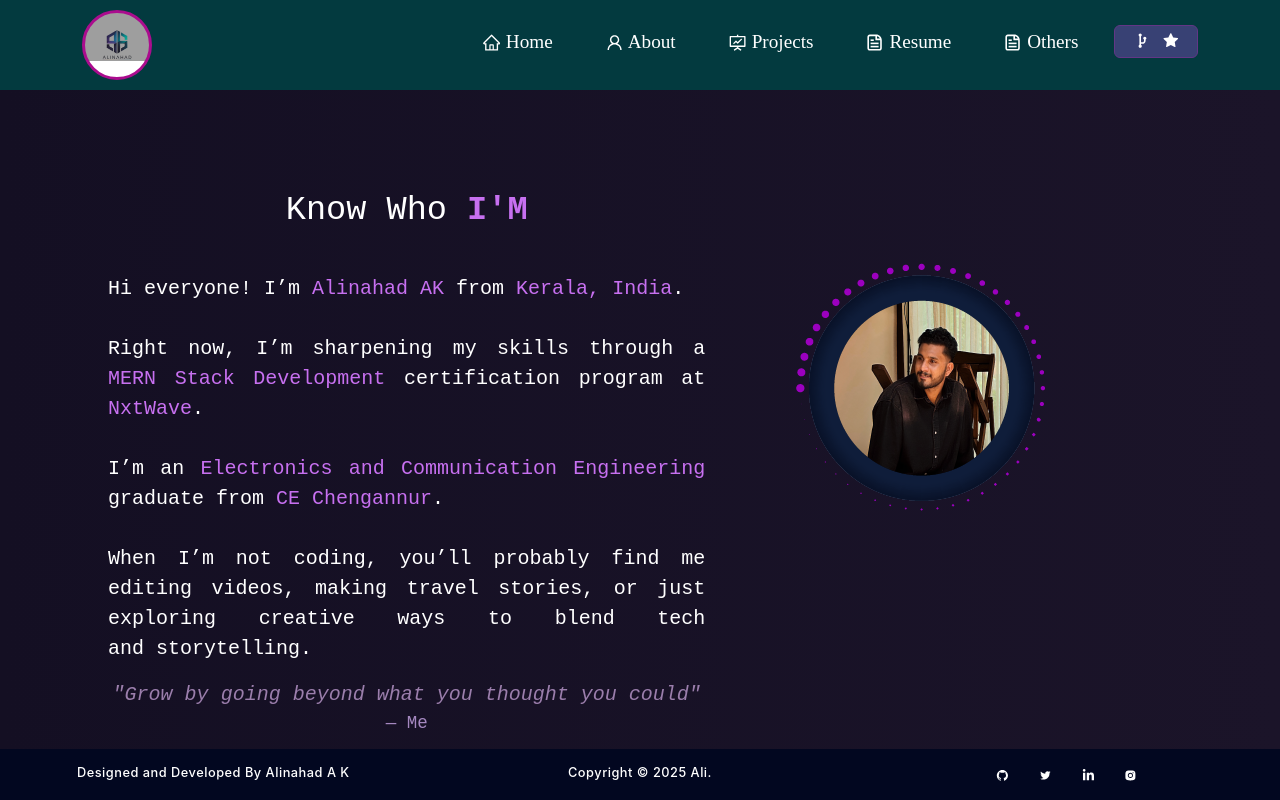
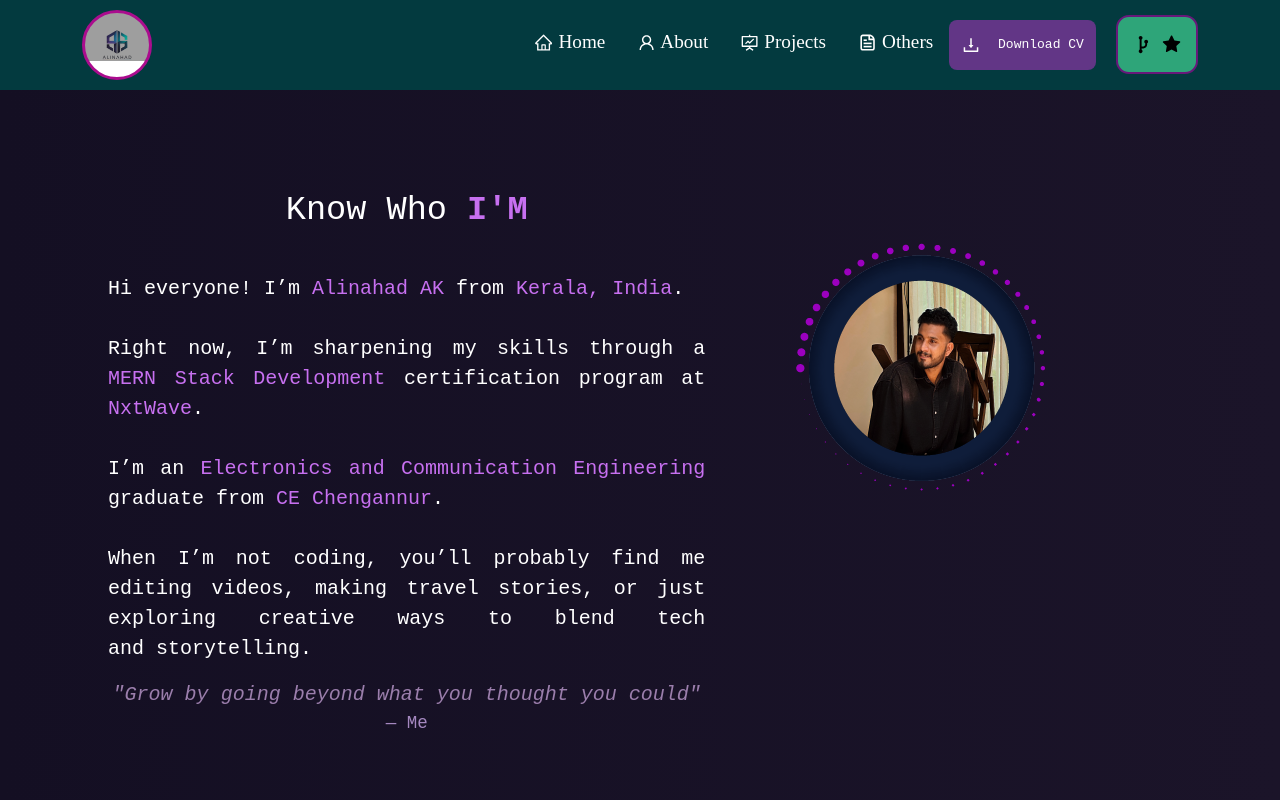
Before and after one commit to ALINAHAD/PortfolioAlinahadAK, a React (Vite) app: page /about in a window 1280 px wide. Shown: the top 800 px of the page. Built offline with nearby package versions, Linux system fonts and the light colour scheme; grey boxes are pictures that could not be loaded; a web font is replaced by a local one.

Commit message:
essentials

```diff
--- a/src/App.jsx
+++ b/src/App.jsx
@@ -6,7 +6,7 @@ import About from "./components/About/About";
 import Projects from "./components/Projects/Projects";
 import Others from "./components/Others";
 import Footer from "./components/Footer";
-import Resume from "./components/Resume/ResumeNew";
+
 import {
   BrowserRouter as Router,
   Route,
@@ -14,9 +14,9 @@ import {
   Navigate
 } from "react-router-dom";
 import ScrollToTop from "./components/ScrollToTop";
+import "bootstrap/dist/css/bootstrap.min.css";
 import "./style.css";
 import "./App.css";
-import "bootstrap/dist/css/bootstrap.min.css";
 
 function App() {
   const [load, upadateLoad] = useState(true);
@@ -39,7 +39,7 @@ function App() {
           <Route path="/" element={<Home />} />
           <Route path="/project" element={<Projects />} />
           <Route path="/about" element={<About />} />
-          <Route path="/resume" element={<Resume />} />
+
           <Route path="/others" element={<Others />} />
           <Route path="*" element={<Navigate to="/"/>} />
         </Routes>
--- a/src/components/About/Github.jsx
+++ /dev/null
@@ -1,28 +0,0 @@
-import React from "react";
-import GitHubCalendar from "react-github-calendar";
-import { Row } from "react-bootstrap";
-
-function Github() {
-  return (
-    <Row
-      style={{
-        justifyContent: "center",
-        paddingBottom: "10px",
-        color: "white",
-      }}
-    >
-      <h1 className="project-heading pb-4" style={{ paddingBottom: "20px" }}>
-        Days I <strong className="purple">Code</strong>
-      </h1>
-      <GitHubCalendar
-        username="soumyajit4419"
-        blockSize={30}
-        blockMargin={10}
-        color="#c084f5"
-        fontSize={20}
-      />
-    </Row>
-  );
-}
-
-export default Github;
--- a/src/components/Home/Home.jsx
+++ b/src/components/Home/Home.jsx
@@ -5,7 +5,7 @@ import Particle from "../Particle";
 import Home2 from "./Home2";
 import Type from "./Type";
 import Techstack from "../About/Techstack";
-import Github from "../About/Github";
+
 import {
   AiFillGithub,
   AiOutlineTwitter,
--- a/src/components/Navbar.jsx
+++ b/src/components/Navbar.jsx
@@ -1,122 +1,101 @@
-import React, { useState } from "react";
+import React, { useState, useEffect } from "react";
 import Navbar from "react-bootstrap/Navbar";
 import Nav from "react-bootstrap/Nav";
 import Container from "react-bootstrap/Container";
 import MyBrandLogo from "/MyBrandLogo.png";
 
 
-import Button from "react-bootstrap/Button";
 import { Link } from "react-router-dom";
 import { CgGitFork } from "react-icons/cg";
-import { ImBlog } from "react-icons/im";
-import {
-  AiFillStar,
-  AiOutlineHome,
-  AiOutlineFundProjectionScreen,
-  AiOutlineUser,
-} from "react-icons/ai";
-
+import { AiFillStar, AiOutlineHome, AiOutlineFundProjectionScreen, AiOutlineUser } from "react-icons/ai";
 import { CgFileDocument } from "react-icons/cg";
 
+import Button from "react-bootstrap/Button";
+import Particle from "./Particle";
+import pdf from "../assets/alinahadresume2025fullstackdeveloper.pdf";
+import { AiOutlineDownload } from "react-icons/ai";
+import { Document, Page, pdfjs } from "react-pdf";
+
+pdfjs.GlobalWorkerOptions.workerSrc = `//cdnjs.cloudflare.com/ajax/libs/pdf.js/${pdfjs.version}/pdf.worker.min.js`;
 function NavBar() {
   const [expand, updateExpanded] = useState(false);
-  const [navColour, updateNavbar] = useState(false);
+  const [isVisible, setIsVisible] = useState(true);
+  const [lastScrollY, setLastScrollY] = useState(0);
 
-  function scrollHandler() {
-    if (window.scrollY >= 20) {
-      updateNavbar(true);
+  // Scroll direction logic (Hide down → Show up)
+  const handleScroll = () => {
+    if (window.scrollY > lastScrollY) {
+      setIsVisible(false);
     } else {
-      updateNavbar(false);
+      setIsVisible(true);
     }
-  }
+    setLastScrollY(window.scrollY);
+  };
 
-  window.addEventListener("scroll", scrollHandler);
+  useEffect(() => {
+    window.addEventListener("scroll", handleScroll);
+    return () => window.removeEventListener("scroll", handleScroll);
+  }, [lastScrollY]);
 
   return (
     <Navbar
       expanded={expand}
       fixed="top"
       expand="md"
-      className={navColour ? "sticky" : "navbar"}
-
+      className={`navbar ${isVisible ? "nav-show" : "nav-hide"}`}
     >
       <Container>
         <Navbar.Brand href="/" className="d-flex">
           <img src={MyBrandLogo} className="logo" alt="brand" />
         </Navbar.Brand>
+
         <Navbar.Toggle
           aria-controls="responsive-navbar-nav"
-          onClick={() => {
-            updateExpanded(expand ? false : "expanded");
-          }}
-        >
-          <span></span>
-          <span></span>
-          <span></span>
-        </Navbar.Toggle>
+          onClick={() => updateExpanded(expand ? false : "expanded")}
+        />
+
         <Navbar.Collapse id="responsive-navbar-nav">
-          <Nav className="ms-auto active" defaultActiveKey="#home">
-            <Nav.Item>
+          <Nav className="ms-auto active">
+
             <Nav.Link as={Link} to="/" onClick={() => updateExpanded(false)}>
               <AiOutlineHome style={{ marginBottom: "2px" }} /> Home
             </Nav.Link>
-            </Nav.Item>
 
-            <Nav.Item>
-              <Nav.Link
-                as={Link}
-                to="/about"
-                onClick={() => updateExpanded(false)}
-              >
+            <Nav.Link as={Link} to="/about" onClick={() => updateExpanded(false)}>
               <AiOutlineUser style={{ marginBottom: "2px" }} /> About
             </Nav.Link>
-            </Nav.Item>
 
-            <Nav.Item>
-              <Nav.Link
-                as={Link}
-                to="/project"
-                onClick={() => updateExpanded(false)}
-              >
-                <AiOutlineFundProjectionScreen
-                  style={{ marginBottom: "2px" }}
-                />{" "}
-                Projects
+            <Nav.Link as={Link} to="/project" onClick={() => updateExpanded(false)}>
+              <AiOutlineFundProjectionScreen style={{ marginBottom: "2px" }} /> Projects
             </Nav.Link>
-            </Nav.Item>
-
-            <Nav.Item>
-              <Nav.Link
-                as={Link}
-                to="/resume"
-                onClick={() => updateExpanded(false)}
-              >
-                <CgFileDocument style={{ marginBottom: "2px" }} /> Resume
-              </Nav.Link>
-            </Nav.Item>
-
-              <Nav.Item>
-              <Nav.Link
-                as={Link}
-                to="/others"
-                onClick={() => updateExpanded(false)}
-              >
-                <CgFileDocument style={{ marginBottom: "2px" }} /> Others
-              </Nav.Link>
-            </Nav.Item>
 
 
 
-            <Nav.Item className="fork-btn">
+            <Nav.Link as={Link} to="/others" onClick={() => updateExpanded(false)}>
+              <CgFileDocument style={{ marginBottom: "2px" }} /> Others
+            </Nav.Link>
+
+
                       <Button
-                href="https://github.com/soumyajit4419/Portfolio"
+                        variant="primary"
+                        href={pdf}
                         target="_blank"
-                className="fork-btn-inner"
+                        className="resume-button"
                       >
-                <CgGitFork style={{ fontSize: "1.2em" }} />{" "}
-                <AiFillStar style={{ fontSize: "1.1em" }} />
+                        <AiOutlineDownload />
+                        &nbsp;Download CV
                       </Button>
-            </Nav.Item>
+
+
+
+            <button
+              href="https://github.com/ALINAHAD/PortfolioAlinahadAK.git"
+              target="_blank"
+              className="forkbutton"
+            >
+              <CgGitFork style={{ fontSize: "1.2em" }} /> <AiFillStar style={{ fontSize: "1.1em" }} />
+            </button>
+
           </Nav>
         </Navbar.Collapse>
       </Container>
--- a/src/components/Projects/Projects.jsx
+++ b/src/components/Projects/Projects.jsx
@@ -43,13 +43,13 @@ function Projects() {
             <ProjectCard
 
                 imgPath={netflix}
-                imgStyle={{ height: "370px", width: "370px", objectFit: "cover" }}
+
 
               isBlog={false}
               title="Netflix Clone – Stream Your Way"
               description="A sleek responsive movie-and-series browsing interface built with modern web technologies. Browse trending titles, view details, and enjoy a smooth, styled experience inspired by leading streaming platforms."
               ghLink="https://github.com/ALINAHAD/Netflix_Clone_Website.git"
-              demoLink="https://netflix-clone-website-git-main-alinahad-aks-projects.vercel.app/"
+              demoLink="https://netflix-clone-alinahad.vercel.app/"
               subtitle= "Tools Used: HTML CSS JAVASCRIPT"
             />
           </Col>
@@ -57,12 +57,12 @@ function Projects() {
           <Col md={4} className="project-card">
             <ProjectCard
               imgPath={Dashboard}
-               imgStyle={{ height: "300px", width: "370px", objectFit: "cover" }}
+
               isBlog={false}
               title="EduBoard – Student Dashboard"
               description="A dynamic, modern dashboard for students that brings together courses, progress tracking, deadlines, and analytics in one place. The intuitive interface is built to help learners monitor their studies, review key metrics, and stay on top of tasks with ease."
               ghLink="https://github.com/ALINAHAD/Student_Dashboard.git"
-              demoLink="https://student-dashboard-git-main-alinahad-aks-projects.vercel.app/"
+              demoLink="https://student-dashboard-eduboard-omega.vercel.app/"
               subtitle= "Tools Used: HTML CSS JAVASCRIPT"
             />
           </Col>
@@ -114,7 +114,7 @@ function Projects() {
             <ProjectCard
 
                 imgPath={Delivery2}
-                imgStyle={{ height: "370px", width: "370px", objectFit: "cover" }}
+
 
               isBlog={false}
               title="Netflix Clone – Stream Your Way"
--- a/src/components/Resume/ResumeNew.jsx
+++ /dev/null
@@ -1,42 +0,0 @@
-import React, { useState, useEffect } from "react";
-import { Container, Row } from "react-bootstrap";
-import Button from "react-bootstrap/Button";
-import Particle from "../Particle";
-import pdf from "../../assets/alinahadresume2025fullstackdeveloper.pdf";
-import { AiOutlineDownload } from "react-icons/ai";
-import { Document, Page, pdfjs } from "react-pdf";
-
-pdfjs.GlobalWorkerOptions.workerSrc = `//cdnjs.cloudflare.com/ajax/libs/pdf.js/${pdfjs.version}/pdf.worker.min.js`;
-
-function ResumeNew() {
-  const [width, setWidth] = useState(1200);
-
-  useEffect(() => {
-    setWidth(window.innerWidth);
-  }, []);
-
-  return (
-    <div>
-      <Container fluid className="resume-section">
-        <Particle />
-        <Row style={{ justifyContent: "center", position: "relative" }}>
-          <Button
-            variant="primary"
-            href={pdf}
-            target="_blank"
-            style={{ maxWidth: "250px" }}
-          >
-            <AiOutlineDownload />
-            &nbsp;Download CV
-          </Button>
-        </Row>
-
-
-      </Container>
-
-    </div>
-  );
-
-}
-
-export default ResumeNew;
--- a/src/style.css
+++ b/src/style.css
@@ -100,7 +100,27 @@ button:focus {
   background-color: transparent !important;
   border-color: transparent !important;
 }
+/* Actual button styling */
 
+.forkbutton {
+  background: #2ea579;
+  color: #000 !important;
+  padding: 7px 14px;
+  border-radius: 13px;
+  font-weight: 600;
+  border:#68187a 2px solid;
+  transition: all 0.3s ease;
+  display: flex;
+  align-items: center;
+  gap: 6px;
+}
+
+/* Hover effect */
+.forkbutton:hover {
+  background: #06c275;
+  transform: scale(1.05);
+  color: white !important;
+}
 .navbar-toggler span {
   display: block !important;
   background-color: #be50f4 !important;
@@ -204,12 +224,15 @@ button:focus {
 @media (max-width: 767px) {
   .nav-link {
     padding: 0.7rem 1rem !important;
+
+
   }
 }
 
 .navbar-nav .nav-item {
   position: relative;
   margin-left: 20px;
+
 }
 
 .navbar-nav .nav-item a {
@@ -219,23 +242,86 @@ button:focus {
   z-index: 1;
 }
 
-.navbar-nav .nav-item a::after {
+.navbar-nav .nav-link::after {
   content: "";
   position: relative;
   display: block;
   height: 5px;
   width: 0;
+
   border-radius: 16px;
-  background: #4bf09b;
+  background: #d30be6;
   bottom: 1px;
   left: 0;
   z-index: -1;
   transition: all 0.3s ease-out 0s;
 }
 
-.navbar-nav .nav-item a:hover::after {
+.navbar-nav .nav-link:hover::after {
   width: 100%;
 }
+
+/* Smooth show/hide navbar based on scroll direction */
+.nav-hide {
+  transform: translateY(-120%);
+  transition: transform 0.35s ease-in-out !important;
+}
+
+.nav-show {
+  transform: translateY(0);
+  transition: transform 0.35s ease-in-out !important;
+}
+.resume-button {
+  background-color: #510f7a !important;
+  color: #000 !important;
+  width: auto !important;
+  height:50px;
+  font-weight: 500;
+  border: none !important;
+  border-radius: 8px;
+  padding: px 18px;
+  font-size: 13px;
+  display: flex;
+  align-items: center;
+  gap: 9px;
+  margin-right:20px;margin-top:5px;
+  transition: all 0.3s ease;
+
+}
+@media(max-width: 767px) {
+  .resume-button {
+    margin-top:0px;
+    margin-bottom:20px;
+    width:150px !important;
+    margin: auto;
+
+  }
+  .forkbutton {
+    margin-bottom:10px;
+    width:150px !important;
+    margin: auto;
+    margin-top: 20px;
+}
+}
+/* Hover effect */
+.resume-button:hover {
+  background-color: #41082f !important;
+  transform: scale(1.07);
+  color: #ea9292 !important;
+
+}
+
+/* Icon styling */
+.resume-button svg {
+  font-size: 20px;
+  transition: 0.3s ease;
+}
+
+/* Change icon color on hover */
+.resume-button:hover svg {
+  color: white;
+}
+
 
 /* --------- */
 /* Home section */
@@ -495,16 +581,14 @@ button:focus {
   bottom: 0 !important;
   padding-top: 10px !important;
   font-family: 'Inter', sans-serif;   /* clean and professional */
-  font-size: 0.8rem;                  /* smaller but readable */
+  font-size: 0.5rem;                  /* smaller but readable */
   color: #ccc;                        /* subtle text color */
       /* dark footer background */
-  padding: 30px 0;
+  padding: 20px 0;
   text-align: center;
   letter-spacing: 0.5px;
   line-height: 1.6;
- position:fixed;
- bottom:0px;
-  flex:1;
+
   padding-bottom: 8px !important ;
 }
 .footer-copywright {
@@ -520,6 +604,10 @@ button:focus {
 @media (max-width: 767px) {
   .footer-copywright {
     text-align: center !important;
+
+  }
+  .footer{
+    font-size: .3rem !important;
   }
 
   .footer-body {
@@ -564,6 +652,13 @@ button:focus {
   text-align: left !important;
   padding:20px 10px 20px 10px !important;
   font-family:'Lucida Sans', 'Lucida Sans Regular', 'Lucida Grande', 'Lucida Sans Unicode', Geneva, Verdana, sans-serif
+}
+
+@media (max-width: 767px) {
+  .mern {
+    font-size:1.3rem !important;
+
+  }
 }
 .project-card {
   padding-top: 20px !important;
@@ -667,9 +762,21 @@ button:focus {
 .aboutImg{
 
 
-  margin-bottom:20px;
-  margin-top:80px;
+  width: auto;
+  margin-top:60px;
 
+}
+@media (max-width: 767px) {
+  .aboutImg{
+
+
+  margin-top:60px;
+  margin-left:40px;
+width:100px;
+
+object-fit: contain;
+
+  }
 
 }
 
```
Lines whose indentation alone changed are shown as unchanged.
